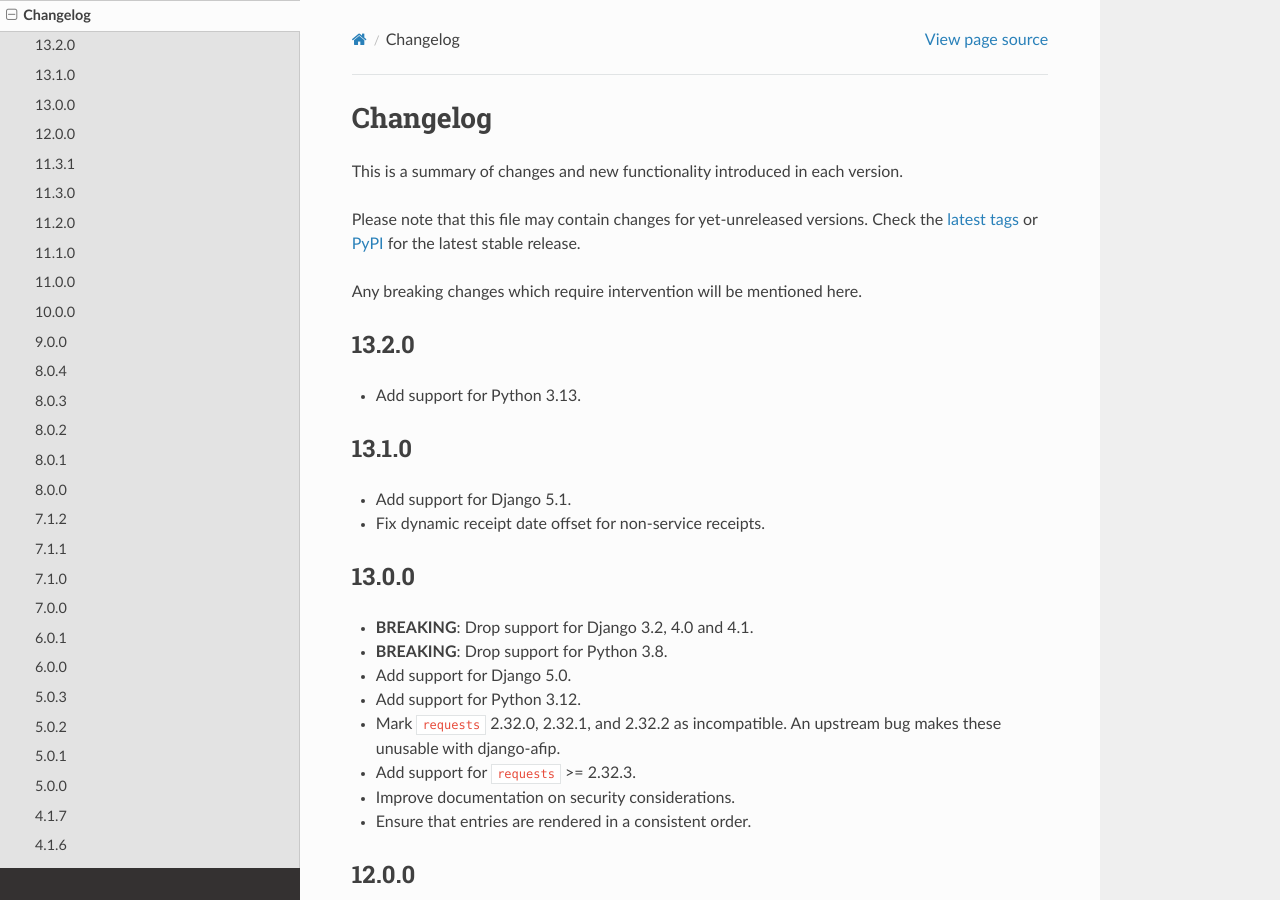
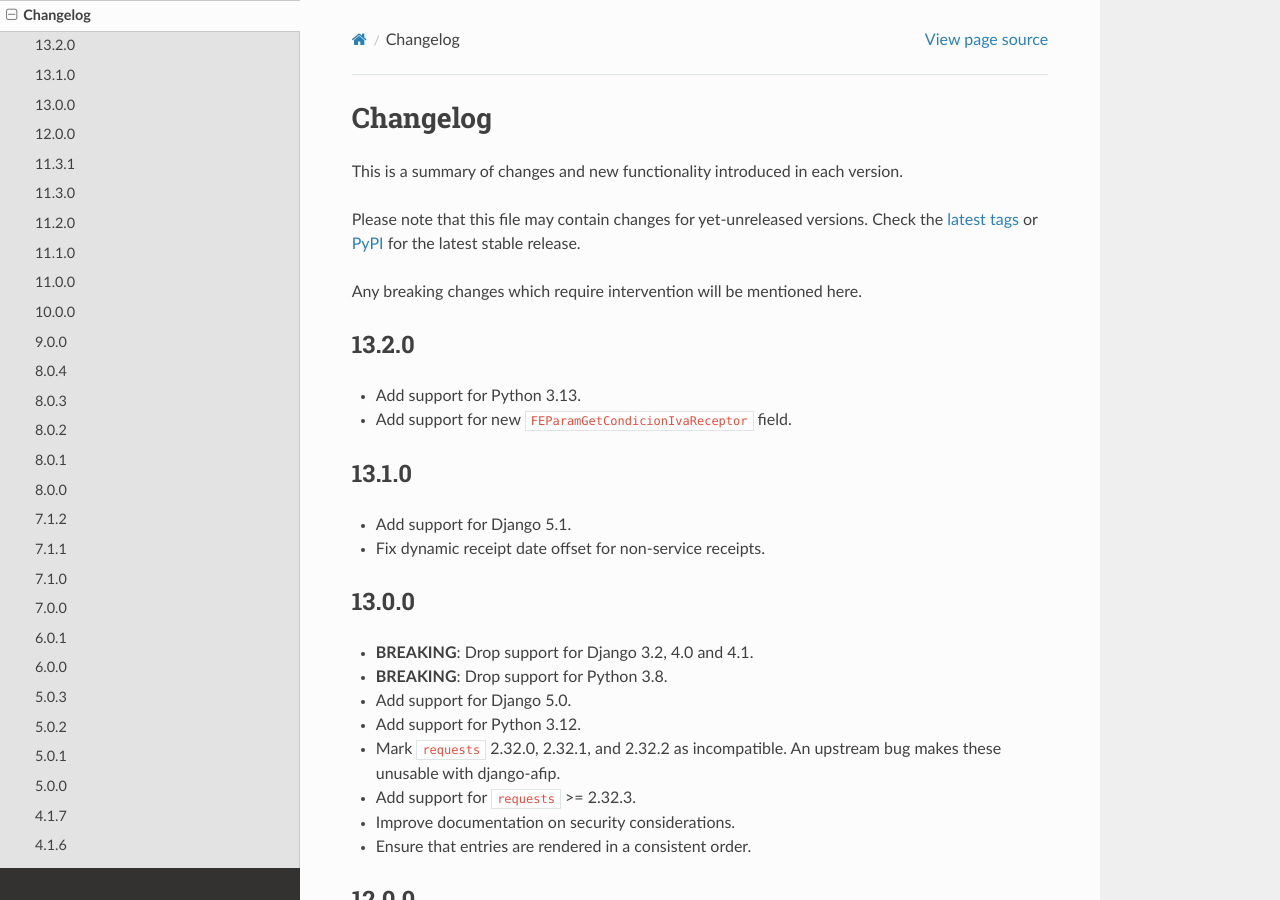
Before and after one commit to WhyNotHugo/django-afip, a Sphinx documentation site: the page built from docs/changelog.rst, in a window 1280 px wide and 900 px high. Built offline with Sphinx 7.4.7 and the Read the Docs theme 3.1.0, drawn with Linux system fonts in a browser that asks for light colours; pages that are not in the unit, such as notebooks, are missing from menus; the version number could not be read and is left out.

Commit message:
Update changelog

```diff
--- a/docs/changelog.rst
+++ b/docs/changelog.rst
@@ -17,6 +17,7 @@
 ------
 
 - Add support for Python 3.13.
+- Add support for new ``FEParamGetCondicionIvaReceptor`` field.
 
 13.1.0
 ------
```
